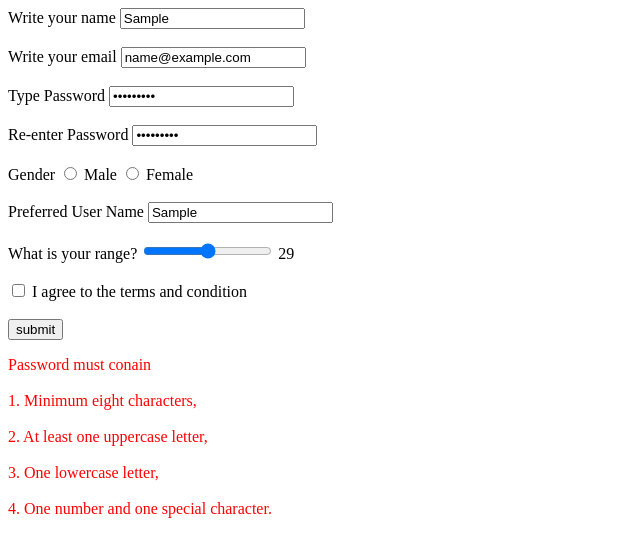
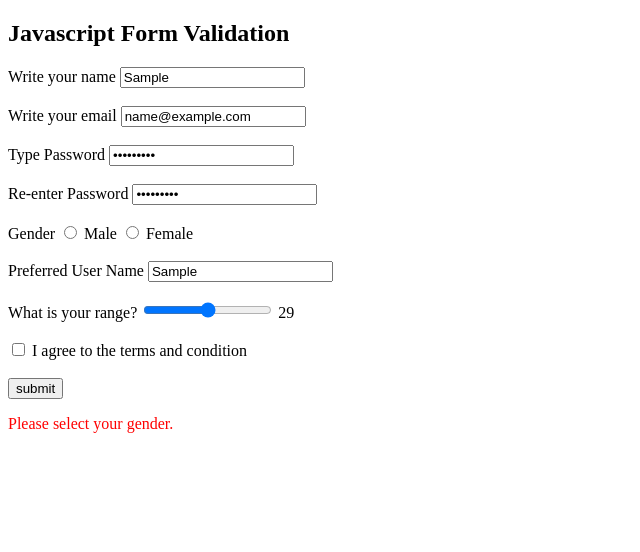
Before and after one commit to ahmad-v0/sc-js-pr-form-validation, a plain HTML site: page index.html in a window 1280 px wide. Both pictures are taken after typing "Sample", "name@example.com", "Sample123", "Sample123", "Sample" into the empty fields and a click on the input "submit". Shown: the whole page, without its empty margins (0-640 px from the left). Drawn offline with Linux system fonts and the light colour scheme.

Commit message:
Js recoded, event listener added to the form rather than the submit button for better event handling; function coded for checking gender input and age input

```diff
--- a/app.js
+++ b/app.js
@@ -1,3 +1,4 @@
+let form = document.getElementById('formElem');
 let error = document.getElementById('error');
 let emailFormat = /^\w+([\.-]?\w+)*@\w+([\.-]?\w+)*(\.\w{2,3})+$/;
 let passFormat = /^(?=.*[a-z])(?=.*[A-Z])(?=.*\d)(?=.*[@$!%*?&])[A-Za-z\d@$!%*?&]{8,}$/;
@@ -41,17 +42,30 @@ function rePassValid(val, reVal) {
     }
 }
 
+// a function to check for gender input
+function genderValid(val){
+    if (!val){
+        error.innerText = "Please select your gender."
+    }
+}
+
+// a function to update age as per input from the slider
+document.getElementById('age').addEventListener('input', function(e) {
+    document.getElementById('inpAge').innerText = e.target.value;
+})
 
 
 
-
-document.getElementById('submit').addEventListener('click', function(e) {
+// document.getElementById('submit').addEventListener('click', function(e) {
+// a better way to handle form submission
+form.addEventListener('submit', function(e) {
     error.innerText = '';
     e.preventDefault();
 let nameVal = document.getElementById('inpName').value
 let emailVal = document.getElementById('inpEmail').value
 let pass = document.getElementById('inpPass').value
 let rePass = document.getElementById('rePass').value
+let gender = document.querySelector('input[name="gender"]:checked');
 let userName = document.getElementById('userName').value
 let terms = document.getElementById('terms')
 
@@ -60,4 +74,5 @@ nameValid(nameVal);
 emailValid(emailVal);
 passValid(pass);
 rePassValid(pass, rePass);
+genderValid(gender);
 })
--- a/index.html
+++ b/index.html
@@ -6,7 +6,8 @@
     <title>Form Validation</title>
 </head>
 <body>
-    <form>
+    <h2>Javascript Form Validation</h2>
+    <form id="formElem">
         <label for="name">Write your name</label>
         <input type="text" name="name" id="inpName">
     </br>
@@ -35,7 +36,7 @@
     </br>
     </br>
     <label for="age">What is your range?</label>
-    <input type="range" name="age" id="age">
+    <input type="range" name="age" id="age" min="18" max="100">
     <span id="inpAge">29</span>
     </br>
     </br>
```
